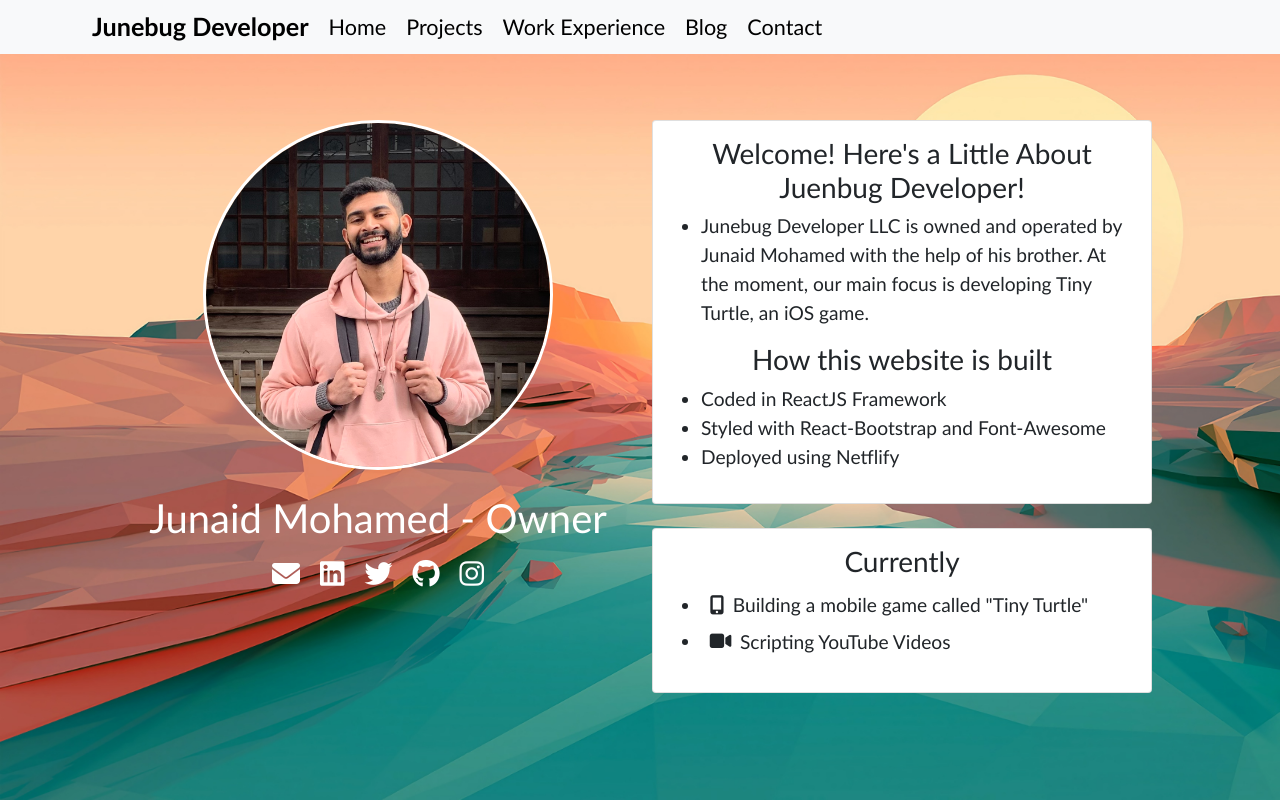
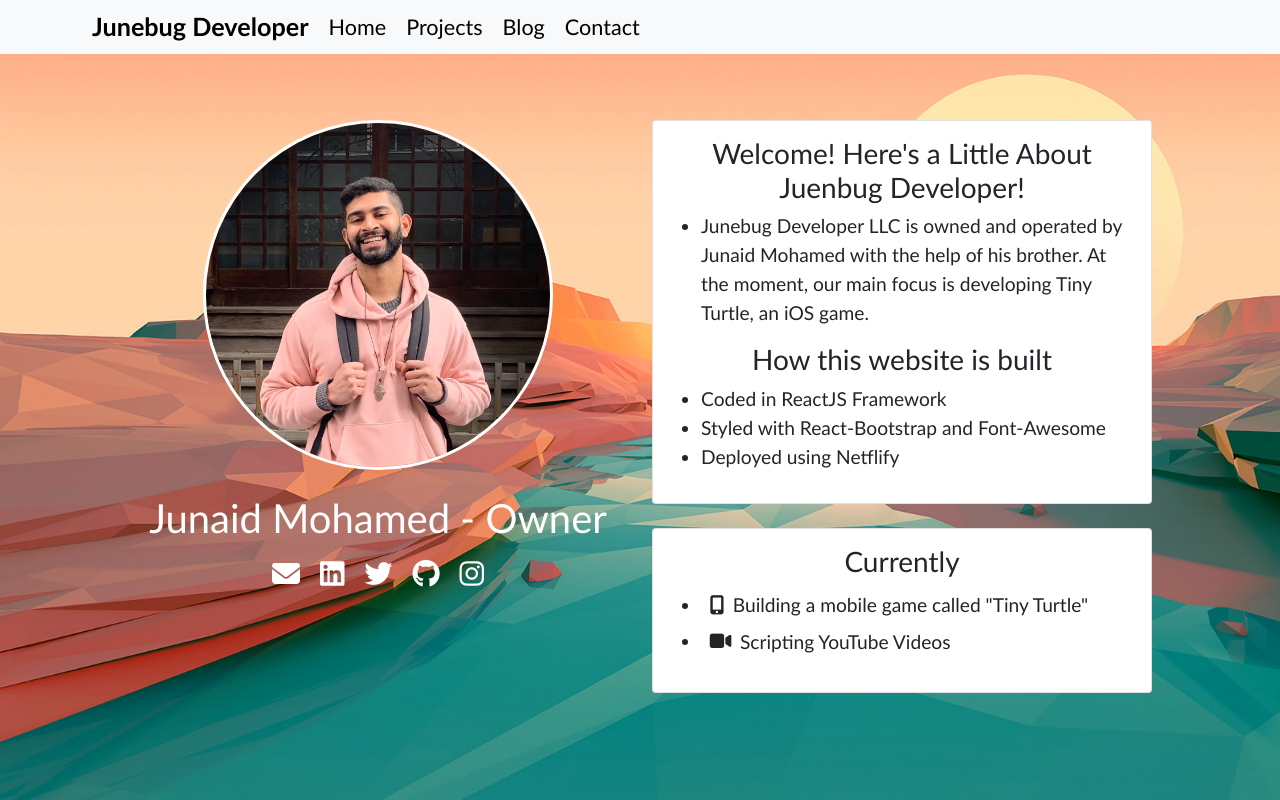
Before and after one commit to junaiderade/personal_website, a React (Create React App) app: page / in a window 1280 px wide. Built offline with nearby package versions, Linux system fonts and the light colour scheme.

Commit message:
removed work experience

```diff
--- a/src/components/MyNavbar/MyNavbar.js
+++ b/src/components/MyNavbar/MyNavbar.js
@@ -23,7 +23,7 @@ class MyNavbar extends Component{
                         <Nav className="me-auto">
                             <Link className = "nav_link" to="/home">Home</Link>
                             <Link className = "nav_link" to="/projects">Projects</Link>
-                            <Link className = "nav_link" to="/workexperience">Work Experience</Link>
+                            {/* <Link className = "nav_link" to="/workexperience">Work Experience</Link> */}
                             <Link className = "nav_link" to="/blog">Blog</Link>
                             <Link className = "nav_link" to="/contact">Contact</Link>
                         </Nav>
```
